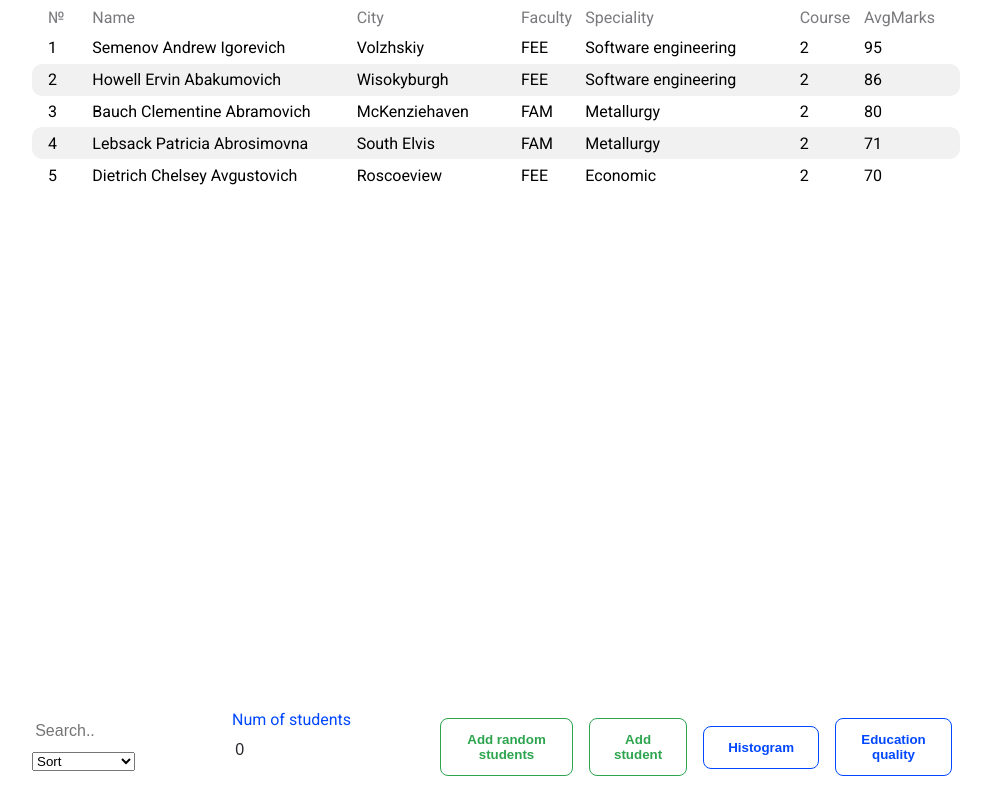
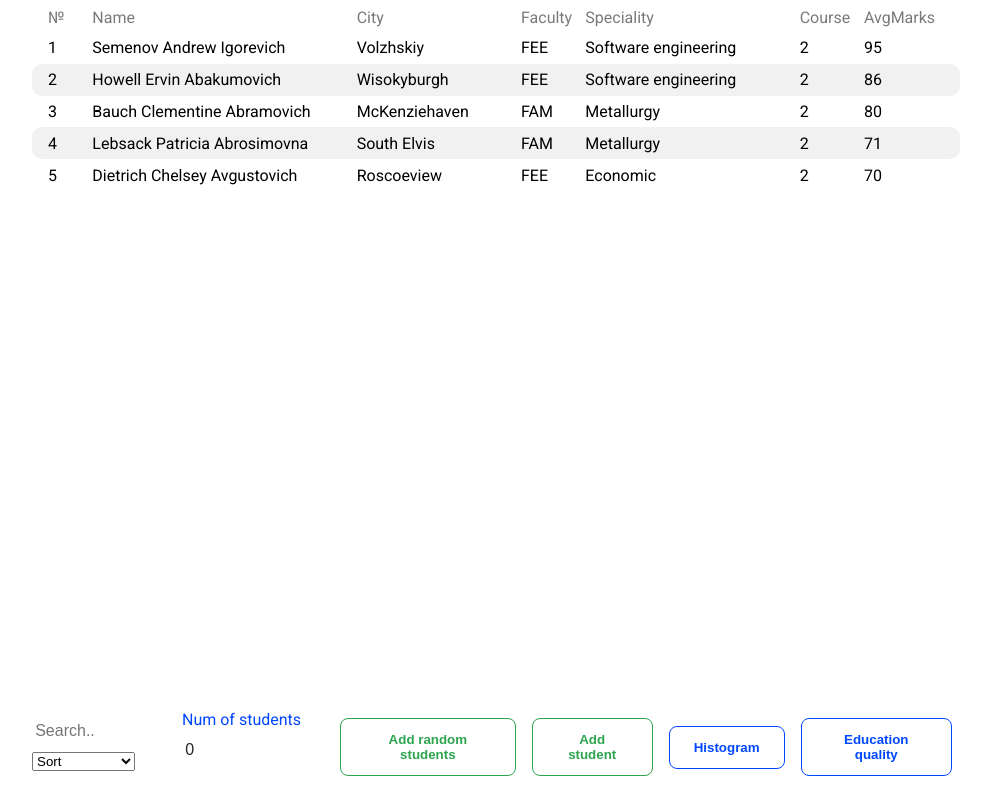
Before and after one commit to Andrew-Sem/practice-2, a React (Create React App) app: page / in a window 1280 px wide. Shown: the whole page, without its empty margins (144-1135 px from the left). Built offline with nearby package versions, Linux system fonts and the light colour scheme.

Commit message:
added clamp to input width

```diff
--- a/src/components/UI/Input/Input.module.css
+++ b/src/components/UI/Input/Input.module.css
@@ -11,7 +11,7 @@
     font-size: 16px;
     padding: 0.2rem;
     margin: 0.5rem 0;
-    width: 200px;
+    width: clamp(4rem, 150px, 10rem);
     border-radius: 0.2rem;
 }
 
```
